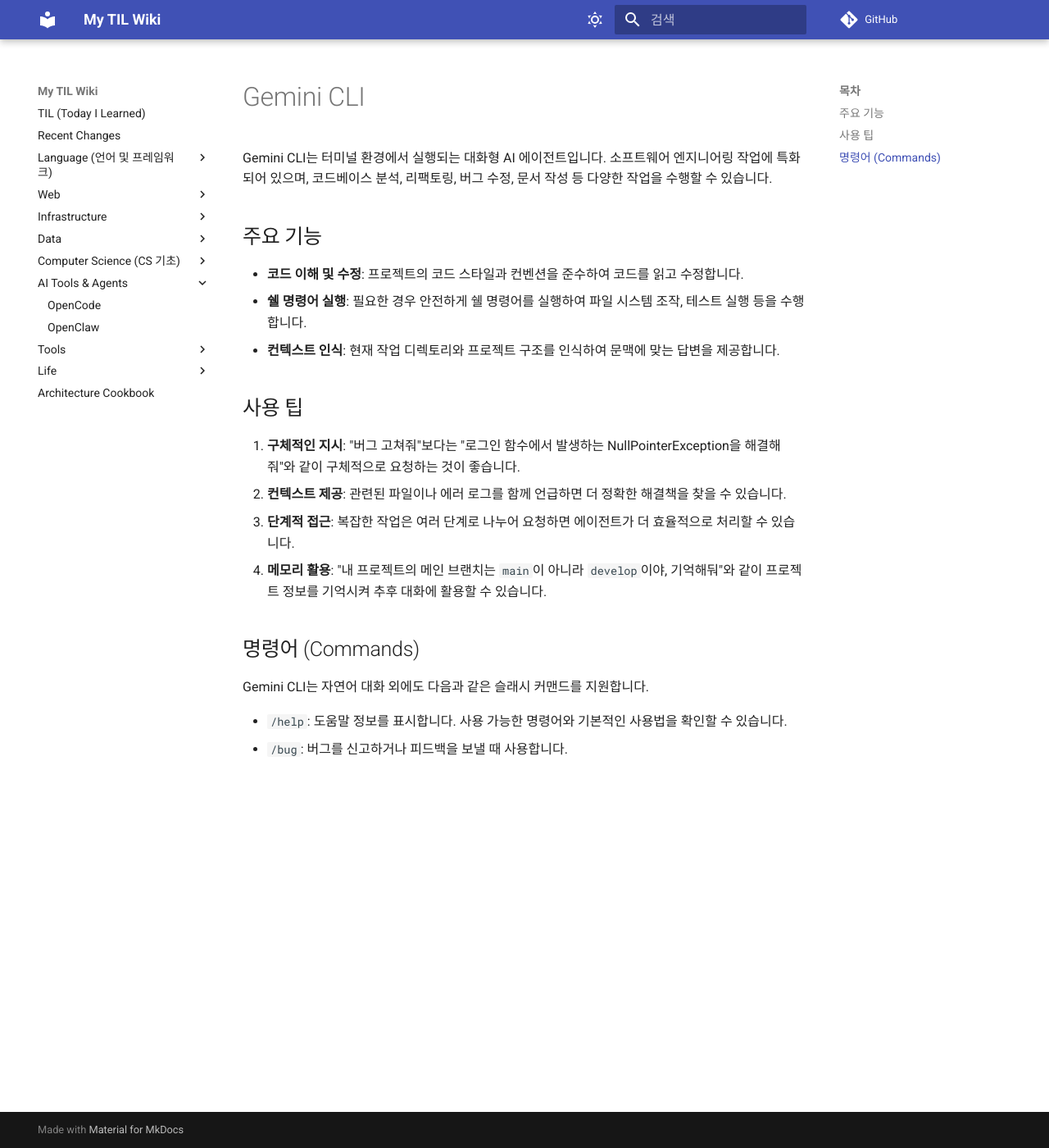
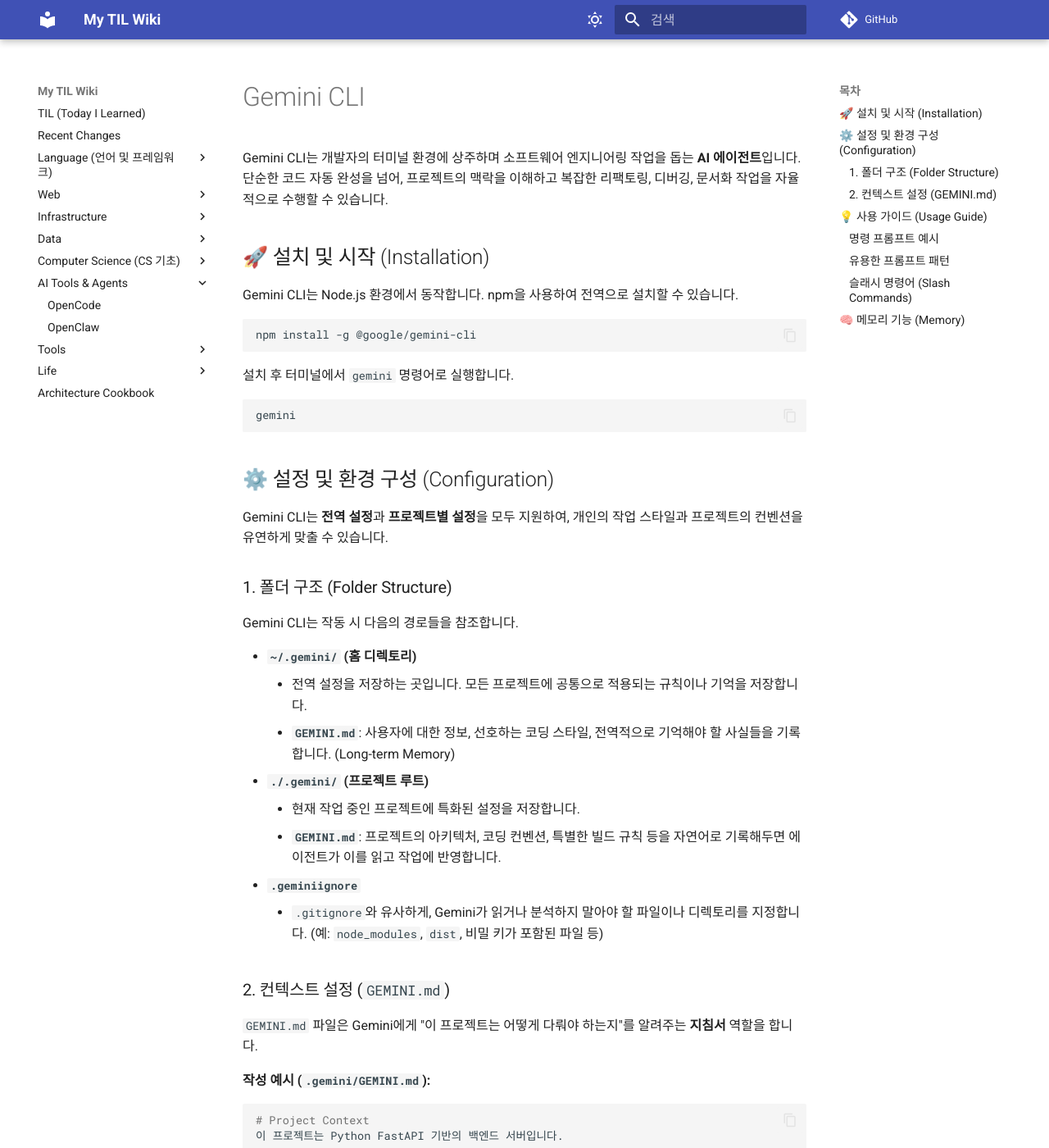
Before and after one commit to DevDooly/TIL, an MkDocs documentation site: the page built from docs/AI/Gemini_CLI.md, in a window 1280 px wide and 1400 px high. Shown: the whole window at 82% size. Built offline with MkDocs 1.6.1 and Material for MkDocs 9.7.7, drawn with Linux system fonts in a browser that asks for light colours; comment, search, counter and statistics services are not loaded; some of the changed text lies outside the part shown.

Commit message:
docs: Gemini CLI 상세 가이드 문서 업데이트

````diff
--- a/docs/AI/Gemini_CLI.md
+++ b/docs/AI/Gemini_CLI.md
@@ -1,23 +1,97 @@
 # Gemini CLI
 
-Gemini CLI는 터미널 환경에서 실행되는 대화형 AI 에이전트입니다. 소프트웨어 엔지니어링 작업에 특화되어 있으며, 코드베이스 분석, 리팩토링, 버그 수정, 문서 작성 등 다양한 작업을 수행할 수 있습니다.
+Gemini CLI는 개발자의 터미널 환경에 상주하며 소프트웨어 엔지니어링 작업을 돕는 **AI 에이전트**입니다. 단순한 코드 자동 완성을 넘어, 프로젝트의 맥락을 이해하고 복잡한 리팩토링, 디버깅, 문서화 작업을 자율적으로 수행할 수 있습니다.
 
-## 주요 기능
+## 🚀 설치 및 시작 (Installation)
 
-*   **코드 이해 및 수정**: 프로젝트의 코드 스타일과 컨벤션을 준수하여 코드를 읽고 수정합니다.
-*   **쉘 명령어 실행**: 필요한 경우 안전하게 쉘 명령어를 실행하여 파일 시스템 조작, 테스트 실행 등을 수행합니다.
-*   **컨텍스트 인식**: 현재 작업 디렉토리와 프로젝트 구조를 인식하여 문맥에 맞는 답변을 제공합니다.
+Gemini CLI는 Node.js 환경에서 동작합니다. npm을 사용하여 전역으로 설치할 수 있습니다.
 
-## 사용 팁
+```bash
+npm install -g @google/gemini-cli
+```
 
-1.  **구체적인 지시**: "버그 고쳐줘"보다는 "로그인 함수에서 발생하는 NullPointerException을 해결해줘"와 같이 구체적으로 요청하는 것이 좋습니다.
-2.  **컨텍스트 제공**: 관련된 파일이나 에러 로그를 함께 언급하면 더 정확한 해결책을 찾을 수 있습니다.
-3.  **단계적 접근**: 복잡한 작업은 여러 단계로 나누어 요청하면 에이전트가 더 효율적으로 처리할 수 있습니다.
-4.  **메모리 활용**: "내 프로젝트의 메인 브랜치는 `main`이 아니라 `develop`이야, 기억해둬"와 같이 프로젝트 정보를 기억시켜 추후 대화에 활용할 수 있습니다.
+설치 후 터미널에서 `gemini` 명령어로 실행합니다.
 
-## 명령어 (Commands)
+```bash
+gemini
+```
 
-Gemini CLI는 자연어 대화 외에도 다음과 같은 슬래시 커맨드를 지원합니다.
+## ⚙️ 설정 및 환경 구성 (Configuration)
 
-*   `/help`: 도움말 정보를 표시합니다. 사용 가능한 명령어와 기본적인 사용법을 확인할 수 있습니다.
-*   `/bug`: 버그를 신고하거나 피드백을 보낼 때 사용합니다.
+Gemini CLI는 **전역 설정**과 **프로젝트별 설정**을 모두 지원하여, 개인의 작업 스타일과 프로젝트의 컨벤션을 유연하게 맞출 수 있습니다.
+
+### 1. 폴더 구조 (Folder Structure)
+
+Gemini CLI는 작동 시 다음의 경로들을 참조합니다.
+
+*   **`~/.gemini/` (홈 디렉토리)**
+    *   전역 설정을 저장하는 곳입니다. 모든 프로젝트에 공통으로 적용되는 규칙이나 기억을 저장합니다.
+    *   **`GEMINI.md`**: 사용자에 대한 정보, 선호하는 코딩 스타일, 전역적으로 기억해야 할 사실들을 기록합니다. (Long-term Memory)
+*   **`./.gemini/` (프로젝트 루트)**
+    *   현재 작업 중인 프로젝트에 특화된 설정을 저장합니다.
+    *   **`GEMINI.md`**: 프로젝트의 아키텍처, 코딩 컨벤션, 특별한 빌드 규칙 등을 자연어로 기록해두면 에이전트가 이를 읽고 작업에 반영합니다.
+*   **`.geminiignore`**
+    *   `.gitignore`와 유사하게, Gemini가 읽거나 분석하지 말아야 할 파일이나 디렉토리를 지정합니다. (예: `node_modules`, `dist`, 비밀 키가 포함된 파일 등)
+
+### 2. 컨텍스트 설정 (`GEMINI.md`)
+
+`GEMINI.md` 파일은 Gemini에게 "이 프로젝트는 어떻게 다뤄야 하는지"를 알려주는 **지침서** 역할을 합니다.
+
+**작성 예시 (`.gemini/GEMINI.md`):**
+```markdown
+# Project Context
+이 프로젝트는 Python FastAPI 기반의 백엔드 서버입니다.
+
+## Coding Convention
+- 변수명은 snake_case를 사용합니다.
+- 모든 함수에는 Type Hint를 반드시 작성해야 합니다.
+- Docstring은 Google Style을 따릅니다.
+
+## Git Workflow
+- 커밋 메시지는 Conventional Commits 규격을 따릅니다 (feat, fix, docs, ...).
+- 문서를 수정할 때는 반드시 `scripts/validate_pages.py`를 실행하여 무결성을 검증해야 합니다.
+```
+
+이렇게 작성해두면, Gemini는 코드 수정 시 Type Hint를 자동으로 추가하고, 커밋 메시지를 작성할 때 규격을 준수하며, 문서 작업 후 검증 스크립트를 실행하려 할 것입니다.
+
+## 💡 사용 가이드 (Usage Guide)
+
+### 명령 프롬프트 예시
+
+Gemini는 자연어를 잘 이해하지만, 명확한 컨텍스트를 제공할수록 더 정확한 결과를 얻을 수 있습니다.
+
+*   **Bad**: "이거 고쳐줘" (무엇을, 어떻게 고쳐야 할지 모호함)
+*   **Good**: "현재 열려있는 `auth.py` 파일에서 `login` 함수가 비동기로 동작하지 않는 버그가 있어. `async/await` 패턴으로 변경하고 관련된 테스트 코드도 수정해줘."
+
+### 유용한 프롬프트 패턴
+
+1.  **코드 분석 및 설명 요청**
+    > "지금 `src/utils` 폴더에 있는 파일들이 어떤 역할을 하는지 요약해줘."
+    > "`PaymentService` 클래스의 구조를 다이어그램으로 그려줄 수 있어?"
+
+2.  **리팩토링**
+    > "이 함수의 복잡도가 너무 높아. 역할을 분리해서 가독성을 높여줘. 기존 로직은 유지해야 해."
+
+3.  **테스트 작성**
+    > "`user_controller.ts`에 대한 단위 테스트를 `tests/unit` 폴더에 작성해줘. Jest를 사용해."
+
+4.  **에러 디버깅**
+    > (에러 로그를 복사해 붙여넣은 후) "이 에러가 왜 발생하는지 분석하고 해결책을 제안해줘."
+
+### 슬래시 명령어 (Slash Commands)
+
+대화 중에 사용할 수 있는 특수 명령어들입니다.
+
+*   `/help`: 도움말을 확인합니다.
+*   `/bug`: 버그를 신고하거나 피드백을 전송합니다.
+*   `/clear`: 현재 대화 세션의 컨텍스트를 초기화합니다 (새로운 주제로 넘어갈 때 유용).
+*   `/exit` 또는 `/quit`: CLI를 종료합니다.
+
+## 🧠 메모리 기능 (Memory)
+
+Gemini는 대화 중 중요한 정보를 기억할 수 있습니다.
+
+*   **사용자**: "내 이름은 Rudy이고, 리눅스 환경에서 개발해. 이 사실을 기억해."
+*   **Gemini**: (내부적으로 `save_memory` 도구를 사용하여 `~/.gemini/GEMINI.md` 등에 저장)
+
+이후 대화부터는 사용자가 리눅스 환경임을 인지하고 그에 맞는 쉘 명령어를 제안하게 됩니다.
````
Also changed, not shown: README.md (+3 -3 lines), docs/Recent_Changes.md (+3 -3 lines).
